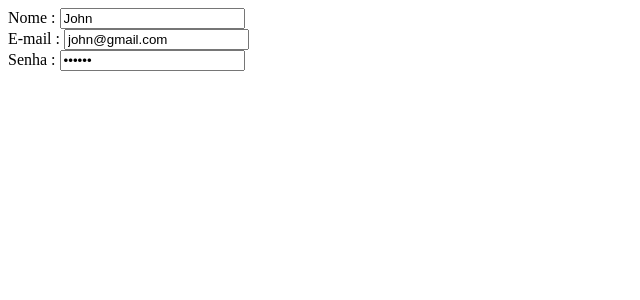
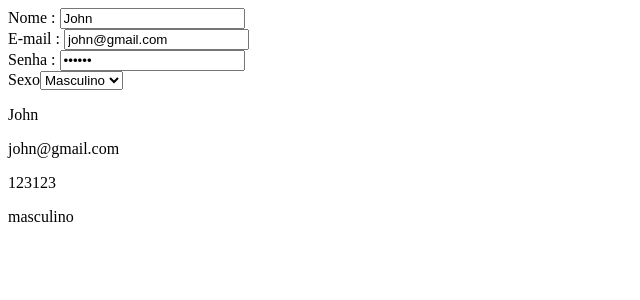
Before and after one commit to johntec-ads/meuapp, a React (Create React App) app: page / in a window 1280 px wide. Shown: the top 300 px of the page, without its empty margins (0-640 px from the left). Built offline with nearby package versions, Linux system fonts and the light colour scheme.

Commit message:
upReact-Forms_unitedFunction

```diff
--- a/src/App.js
+++ b/src/App.js
@@ -37,7 +37,9 @@ class App extends Component {
     this.dadosForm = this.dadosForm.bind( this );
   }
   dadosForm ( e ) {
-    let form = this.state.form
+    let form = this.state.form;
+    form[ e.target.name ] = e.target.value;
+    this.setState( { form: form } )
 
   }
 
@@ -52,16 +54,35 @@ class App extends Component {
         </input>
         <br></br>
         <labe>E-mail : </labe>
-        <input  type='email' name='email'
-                value={this.state.form.email}
-                onChange={this.dadosForm}>
-       </input>
-       <br></br>
-       <labe>Senha : </labe>
-       <input type='password' name='senha'
-              value={this.state.form.senha}
-              onChange={this.dadosForm}>
-       </input>
+        <input type='email' name='email'
+          value={ this.state.form.email }
+          onChange={ this.dadosForm }>
+        </input>
+        <br></br>
+        <labe>Senha : </labe>
+        <input type='password' name='senha'
+          value={ this.state.form.senha }
+          onChange={ this.dadosForm }>
+        </input>
+        <br></br>
+        <label>Sexo</label>
+
+        <select name='sexo'
+          value={ this.state.form.sexo }
+          onChange={ this.dadosForm }>
+          <option value='masculino'>Masculino</option>
+          <option value='feminino'>Feminino</option>
+        </select>
+
+        <div>
+          <p> {this.state.form.nome } </p>
+          <p> {this.state.form.email} </p>
+          <p> {this.state.form.senha} </p>
+          <p> {this.state.form.sexo} </p>
+
+
+
+        </div>
 
 
 
```
